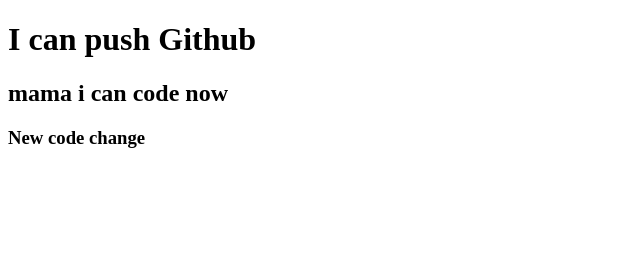
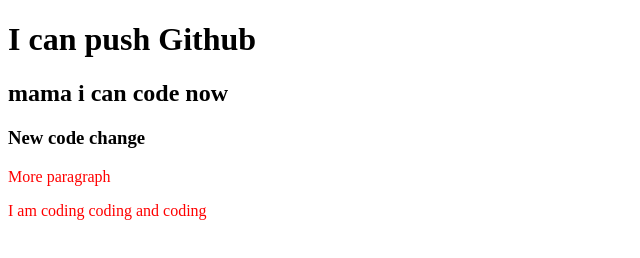
Before and after one commit to Jakir-Hossen-Developer/my-second-repo, a plain HTML site: page index.html in a window 1280 px wide. Shown: the whole page, without its empty margins (0-640 px from the left). Drawn offline with Linux system fonts and the light colour scheme.

Commit message:
style added

```diff
--- a/index.html
+++ b/index.html
@@ -5,11 +5,14 @@
     <meta http-equiv="X-UA-Compatible" content="IE=edge">
     <meta name="viewport" content="width=device-width, initial-scale=1.0">
     <title>My second Github repo</title>
+   <link rel="stylesheet" href="style.css">
 </head>
 <body>
     <h1>I can push Github</h1>
     <h2>mama i can code now</h2>
     <h3>New code change</h3>
+    <P>More paragraph</P>
+    <P>I am coding coding and coding</P>
 
 </body>
 </html>
--- /dev/null
+++ b/style.css
@@ -0,0 +1,3 @@
+P{
+    color: red;
+}
```
